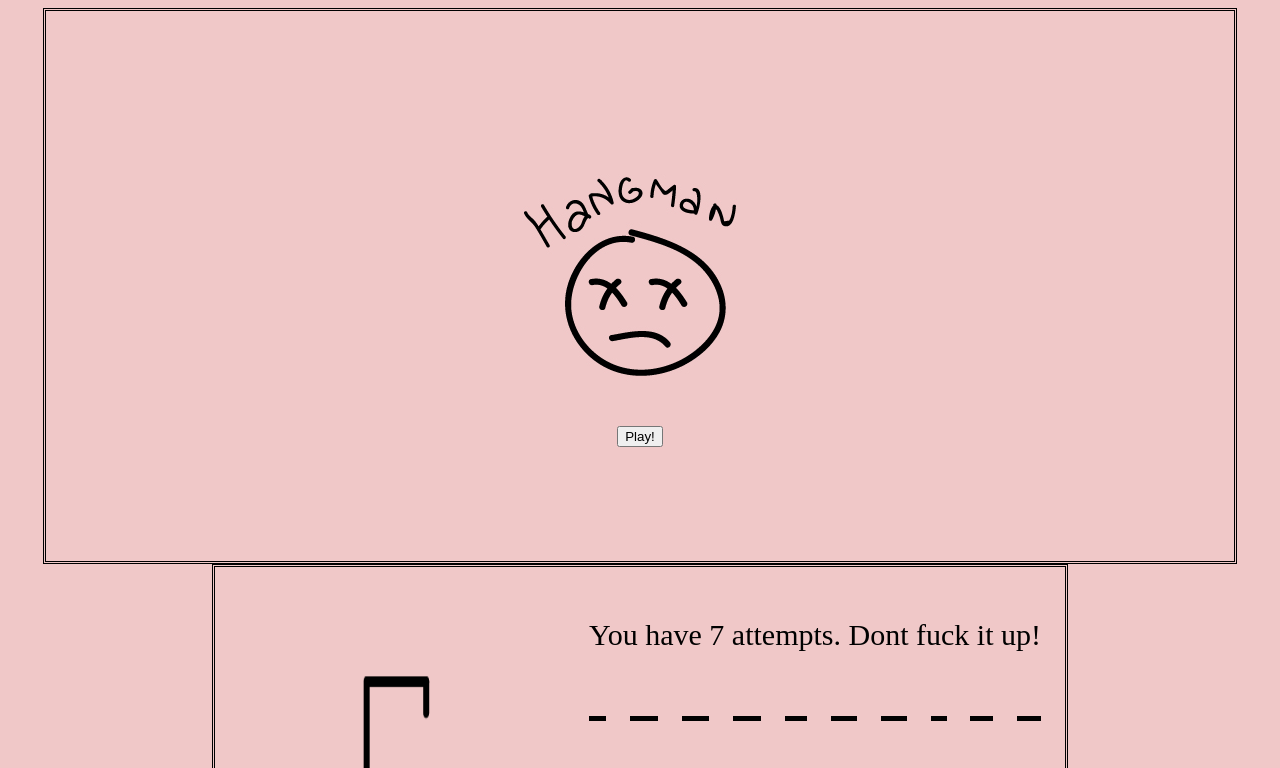
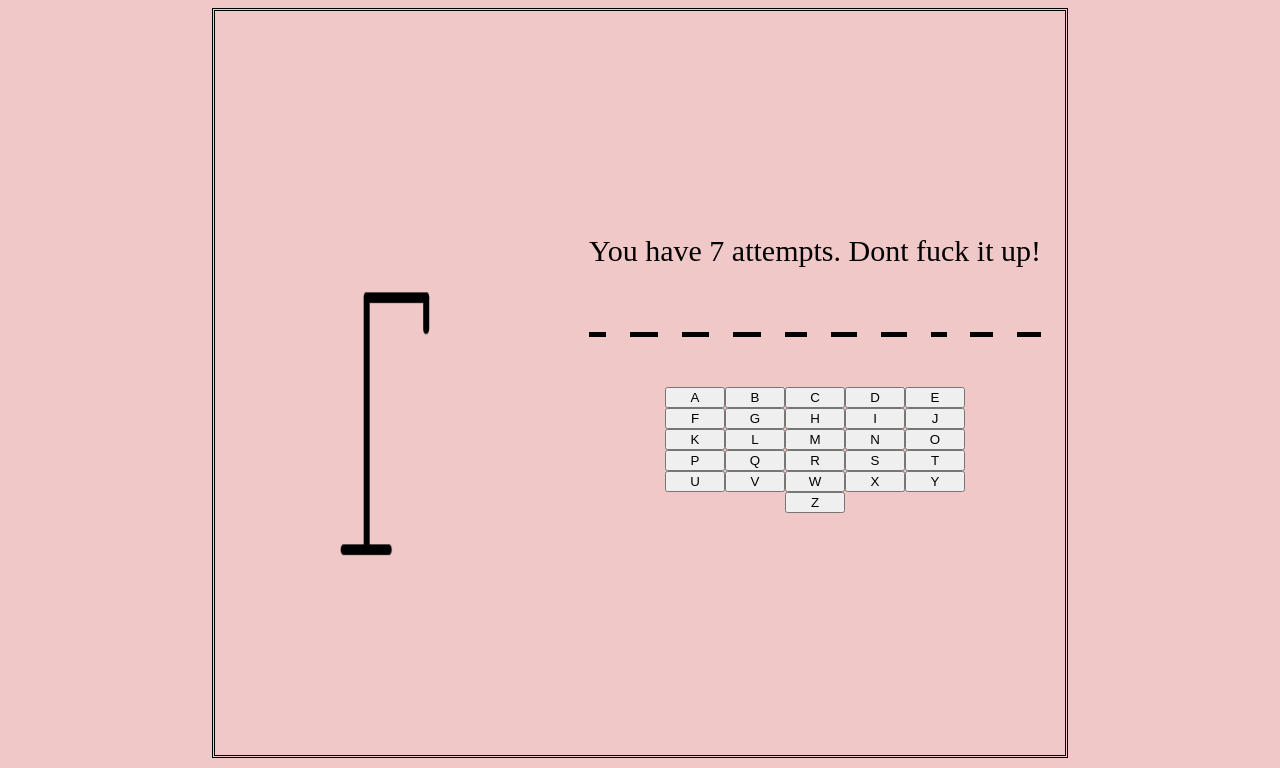
Before and after one commit to victoria-toria/hangman_game, a plain HTML site: page index.html in a window 1280 px wide. Both pictures are taken after a click on the button "Play!". Shown: the top 768 px of the page. Drawn offline with Linux system fonts and the light colour scheme.

Commit message:
fully functioning

```diff
--- a/main.js
+++ b/main.js
@@ -4,16 +4,16 @@ let alphabetDiv = document.querySelector(".alphabet");
 let wordDiv = document.querySelector(".hiddenWord");
 let guessWord = "JAVASCRIPT";
 let guessWordLength = guessWord.length;
-console.log(guessWordLength);
+document.getElementsByClassName("gameArea")[0].style.display = "none";
 let lifes;
 document.getElementsByClassName("hangman")[1].src = "/images/01.png";
 
-document.getElementsByClassName("playBtn").onclick = function () {
-  document.getElementsByClassName("FPDesign")[0].style.visibility = "hidden";
-  document.getElementsByClassName("gameArea")[0].style.visibility = "visible";
+document.getElementsByClassName("playBtn")[0].onclick = function () {
+  document.getElementsByClassName("FPDesign")[0].style.display = "none";
+  document.getElementsByClassName("gameArea")[0].style.display = "flex";
 };
 
-console.log(document.getElementsByClassName("playBtn"));
+console.log(document.getElementsByClassName("playBtn")[0]);
 //
 
 let alphaArr = [
--- a/style.css
+++ b/style.css
@@ -18,6 +18,7 @@ body {
   flex-direction: column;
   justify-content: center;
   align-items: center;
+  height: 93vh;
 }
 /* .game_page{
     width: 90%;
@@ -61,6 +62,7 @@ body {
   justify-content: center;
   align-items: center;
   border: double;
+  height: 93vh;
   /* visibility: hidden; */
 }
 
@@ -70,6 +72,7 @@ body {
   justify-content: center;
   align-items: center;
   border: double;
+  height: 93vh;
 }
 
 .gameField {
```
